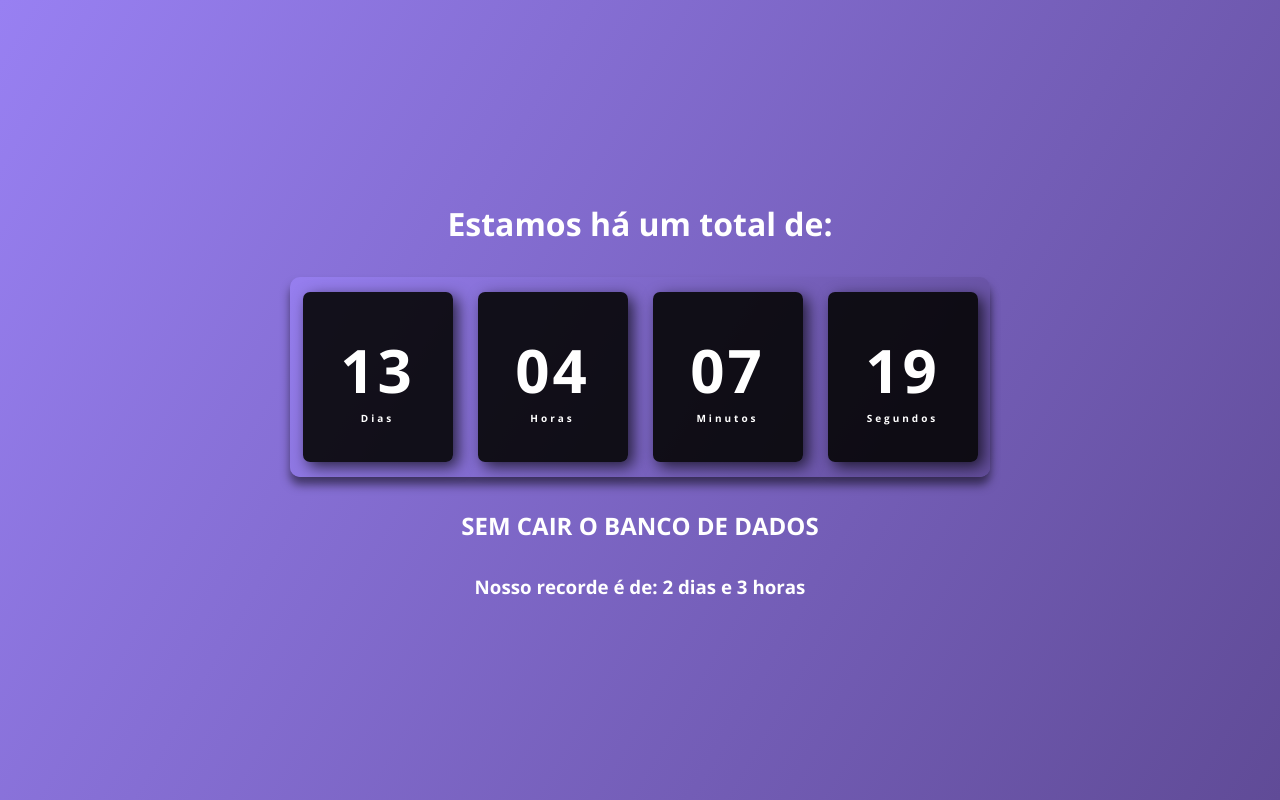
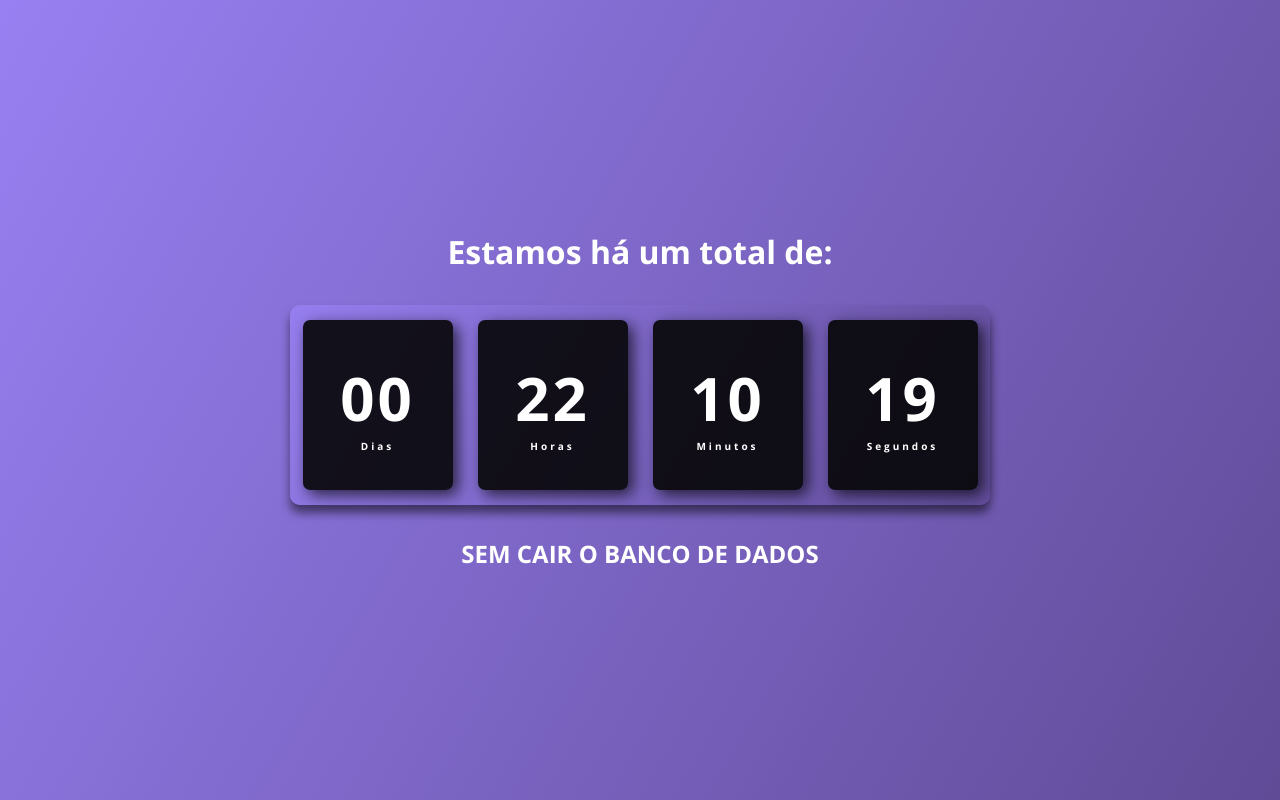
Before and after one commit to Filipe-Bacof/Relogio-digital-dinamico, a plain HTML site: page index.html in a window 1280 px wide. Drawn offline with nearby package versions, Linux system fonts and the light colour scheme.

Commit message:
feat: novo horário

```diff
--- a/index.html
+++ b/index.html
@@ -32,7 +32,7 @@
     </div>
     <footer>
       <h2>sem cair o banco de dados</h2>
-      <h3>Nosso recorde é de: 2 dias e 3 horas</h3>
+      <!-- <h3>Nosso recorde é de: 2 dias e 3 horas</h3> -->
     </footer>
   </body>
 </html>
--- a/js/script.js
+++ b/js/script.js
@@ -3,7 +3,11 @@ const horas = document.getElementById('horas');
 const minutos = document.getElementById('minutos');
 const segundos = document.getElementById('segundos');
 
-const dataEspecifica = new Date(2023, 10, 29, 9, 20, 0);
+const dataEspecifica = new Date(2023, 11, 11, 15, 17, 0);
+// Meses no JavaScript vão do 0 até 11 (sendo 0 = janeiro e 11 = dezembro)
+
+// [15:17, 11/12/2023] Hiann: nosso sistema ja ta de volta
+// [15:21, 11/12/2023] Thiago: Amém senhor
 
 const relogio = setInterval(function time() {
     let dataAtual = new Date();
```
